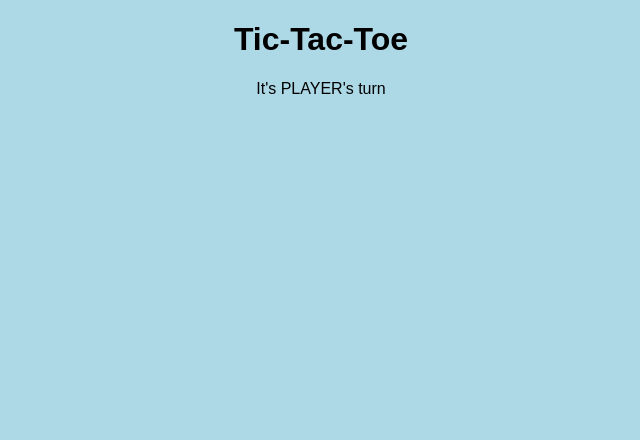
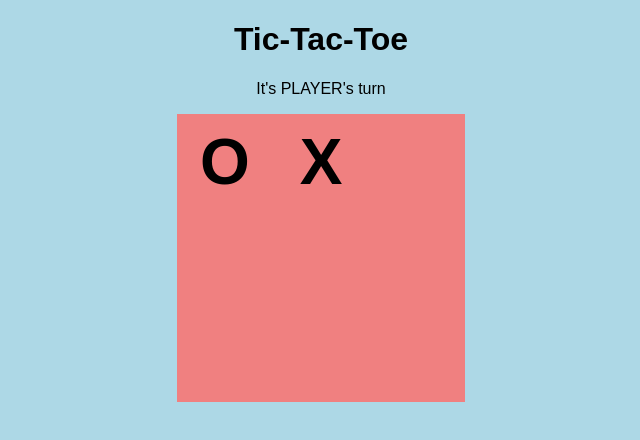
Before and after one commit to kelly-hansen/tic-tac-toe, a React (Create React App) app: page / in a window 1280 px wide. Shown: the top 440 px of the page, without its empty margins (319-959 px from the left). Built offline with nearby package versions, Linux system fonts and the light colour scheme.

Commit message:
GameBoard layout

```diff
--- a/public/styles.css
+++ b/public/styles.css
@@ -8,3 +8,19 @@ body {
 .page {
   text-align: center;
 }
+
+.row {
+  display: flex;
+  justify-content: center;
+}
+
+.box {
+  width: 6rem;
+  height: 6rem;
+  font-size: 4rem;
+  font-weight: bold;
+  display: flex;
+  justify-content: center;
+  align-items: center;
+  background-color: lightcoral;
+}
--- /dev/null
+++ b/src/components/GameBoard.jsx
@@ -0,0 +1,19 @@
+import React, { useState } from 'react';
+
+function GameBoard(props) {
+  const [gameMatrix, setGameMatrix] = useState([['O', 'X'], [], []]);
+
+  return (
+    gameMatrix.map((row, i) => {
+      return (
+        <div key={'row' + i} className="row">
+          <div className="box">{row[0]}</div>
+          <div className="box">{row[1]}</div>
+          <div className="box">{row[2]}</div>
+        </div>
+      )
+    })
+  );
+}
+
+export default GameBoard;
--- a/src/components/Page.jsx
+++ b/src/components/Page.jsx
@@ -1,10 +1,12 @@
 import React from 'react';
+import GameBoard from './GameBoard';
 
 function Page() {
   return (
     <div className="page">
       <h1>Tic-Tac-Toe</h1>
       <p>It's PLAYER's turn</p>
+      <GameBoard />
     </div>
   );
 }
```
